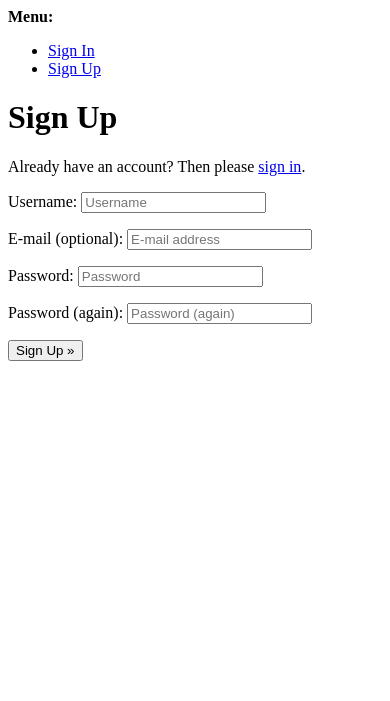
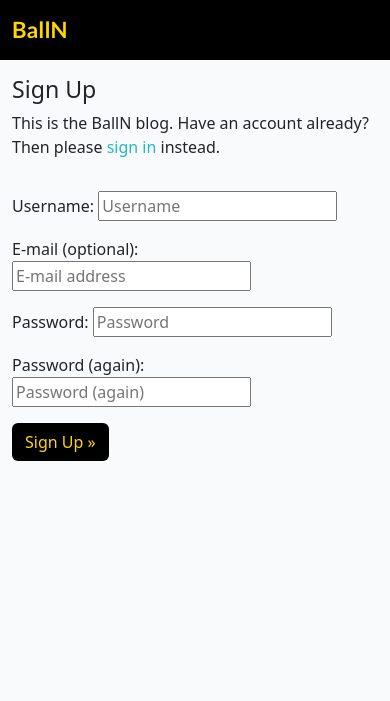
Before and after one commit to AASanusi/balln, a Django app: page /accounts/signup/ in a window 390 px wide. Shown: the top 701 px of the page. Run offline with Django 4.2, Linux system fonts and the light colour scheme; some libraries are stand-ins or nearby versions.

Commit message:
Customize the logout and signup.html page

```diff
--- a/templates/account/login.html
+++ b/templates/account/login.html
@@ -13,7 +13,7 @@
 
       <h3>{% trans "Sign In" %}</h1>
 
-      <p>{% blocktrans %}Welcome back to the balln blog.
+      <p>{% blocktrans %}Welcome back to the BallN blog.
         Please log in to comment or like a blog post.
         If you have not created an account yet, then please
         <a href="{{ signup_url }}">sign up</a> first.{% endblocktrans %}</p>
--- a/templates/account/signup.html
+++ b/templates/account/signup.html
@@ -1,21 +1,31 @@
-{% extends "account/base.html" %}
+{% extends "base.html" %}
 
 {% load i18n %}
 
 {% block head_title %}{% trans "Signup" %}{% endblock %}
 
 {% block content %}
-<h1>{% trans "Sign Up" %}</h1>
+<div class="container">
+    <div class="row">
+        <div class="col-md-8 mt-3 offset-md-2">
+            <h3>{% trans "Sign Up" %}</h3>
 
-<p>{% blocktrans %}Already have an account? Then please <a href="{{ login_url }}">sign in</a>.{% endblocktrans %}</p>
-
+            <p>{% blocktrans %}This is the BallN blog. Have an account already? Then please <a
+                    class="link" href="{{ login_url }}">sign in</a> instead.{% endblocktrans %}</p>
+        </div>
+    </div>
+    <div class="row">
+        <div class="col-md-8 mt-3 offset-md-2">
             <form class="signup" id="signup_form" method="post" action="{% url 'account_signup' %}">
                 {% csrf_token %}
                 {{ form.as_p }}
                 {% if redirect_field_value %}
                 <input type="hidden" name="{{ redirect_field_name }}" value="{{ redirect_field_value }}" />
                 {% endif %}
-  <button type="submit">{% trans "Sign Up" %} &raquo;</button>
+                <button class="btn btn-signup right" type="submit">{% trans "Sign Up" %} &raquo;</button>
             </form>
+        </div>
+    </div>
+</div>
 
 {% endblock %}
```
Also changed, not shown: templates/account/logout.html (+14 -6 lines). Lines whose indentation alone changed are shown as unchanged.
